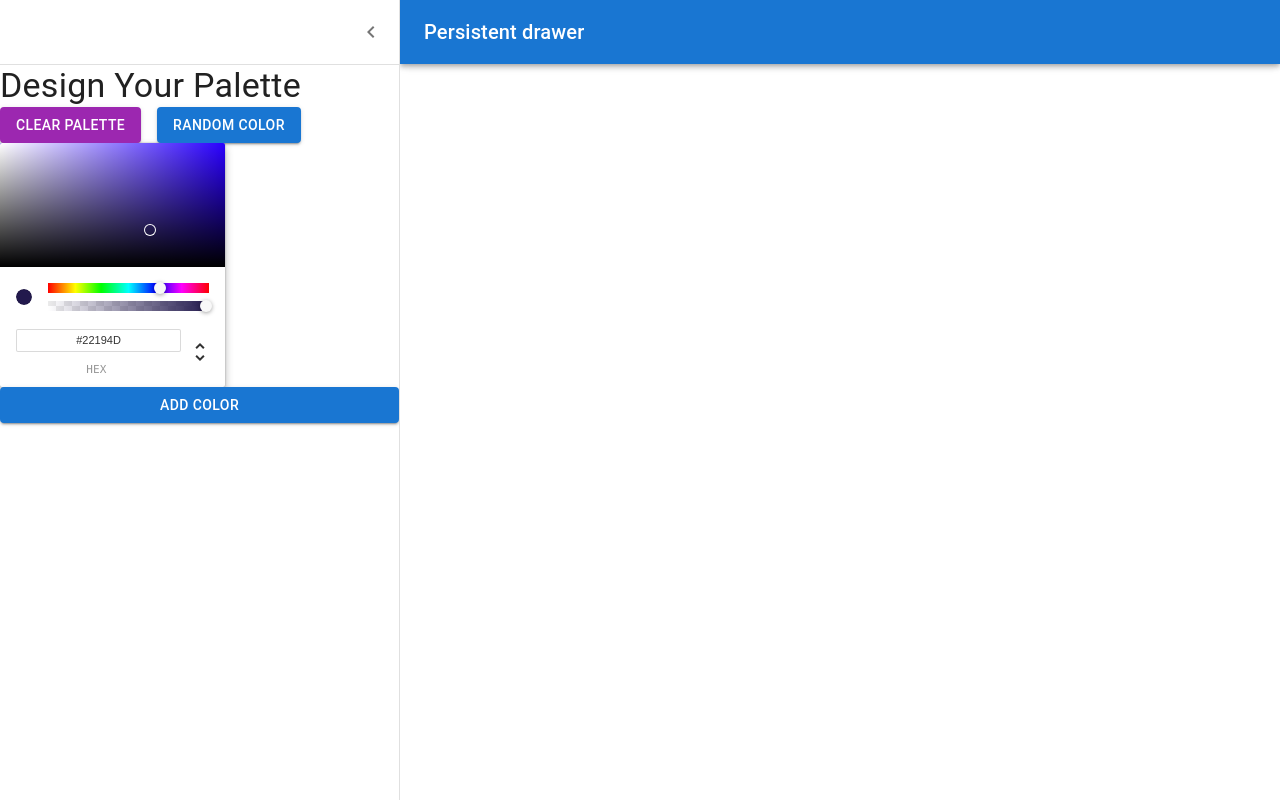
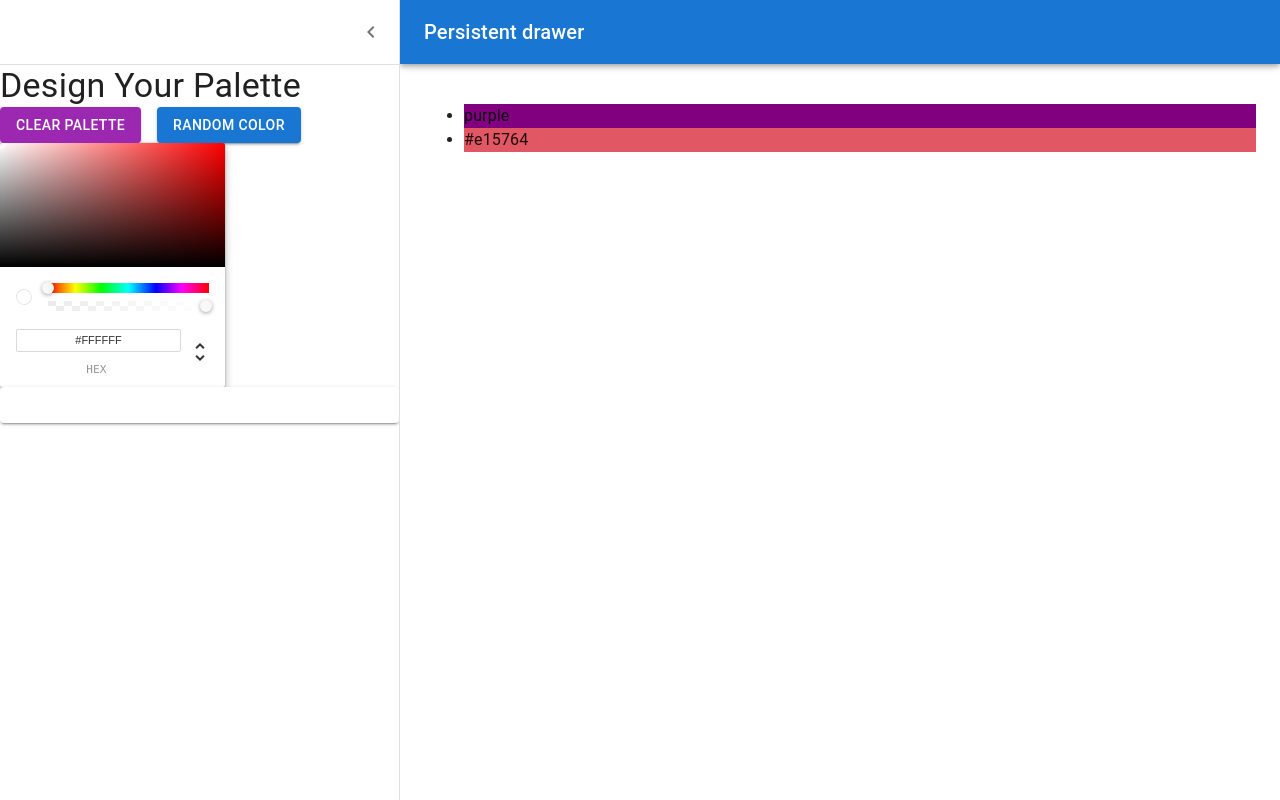
Before and after one commit to karollann/color-project, a React (Create React App) app: page /palette/new in a window 1280 px wide. Both pictures are taken after a click on the button "open drawer". Built offline with nearby package versions, Linux system fonts and the light colour scheme.

Commit message:
add Connect ColorPicker to Button

```diff
--- a/src/NewPaletteForm.jsx
+++ b/src/NewPaletteForm.jsx
@@ -1,5 +1,5 @@
 import * as React from "react";
-import { styled, useTheme } from "@mui/material/styles";
+import { styled } from "@mui/material/styles";
 import Box from "@mui/material/Box";
 import Drawer from "@mui/material/Drawer";
 import CssBaseline from "@mui/material/CssBaseline";
@@ -62,8 +62,10 @@ const DrawerHeader = styled("div")(({ theme }) => ({
 }));
 
 export const NewPaletteForm = () => {
-  const theme = useTheme();
+  // const theme = useTheme();
   const [open, setOpen] = React.useState(false);
+  const [currentColor, setCurrentColor] = React.useState("#fff");
+  const [colors, setColors] = React.useState(["purple", "#e15764"]);
 
   const handleDrawerOpen = () => {
     setOpen(true);
@@ -120,13 +122,31 @@ export const NewPaletteForm = () => {
             Random Color
           </Button>
         </Stack>
-        <ChromePicker />
-        <Button variant="contained" color="primary">
+        <ChromePicker
+          onChangeComplete={(newColor) => {
+            console.log(newColor);
+            setCurrentColor(newColor.hex);
+          }}
+          color={currentColor}
+        />
+        <Button
+          variant="contained"
+          color="primary"
+          style={{ backgroundColor: currentColor }}
+          onClick={() => {
+            setColors([...colors, currentColor]);
+          }}
+        >
           Add Color
         </Button>
       </Drawer>
       <Main open={open}>
         <DrawerHeader />
+        <ul>
+          {colors.map((color) => (
+            <li style={{ backgroundColor: color }}>{color}</li>
+          ))}
+        </ul>
       </Main>
     </Box>
   );
```
